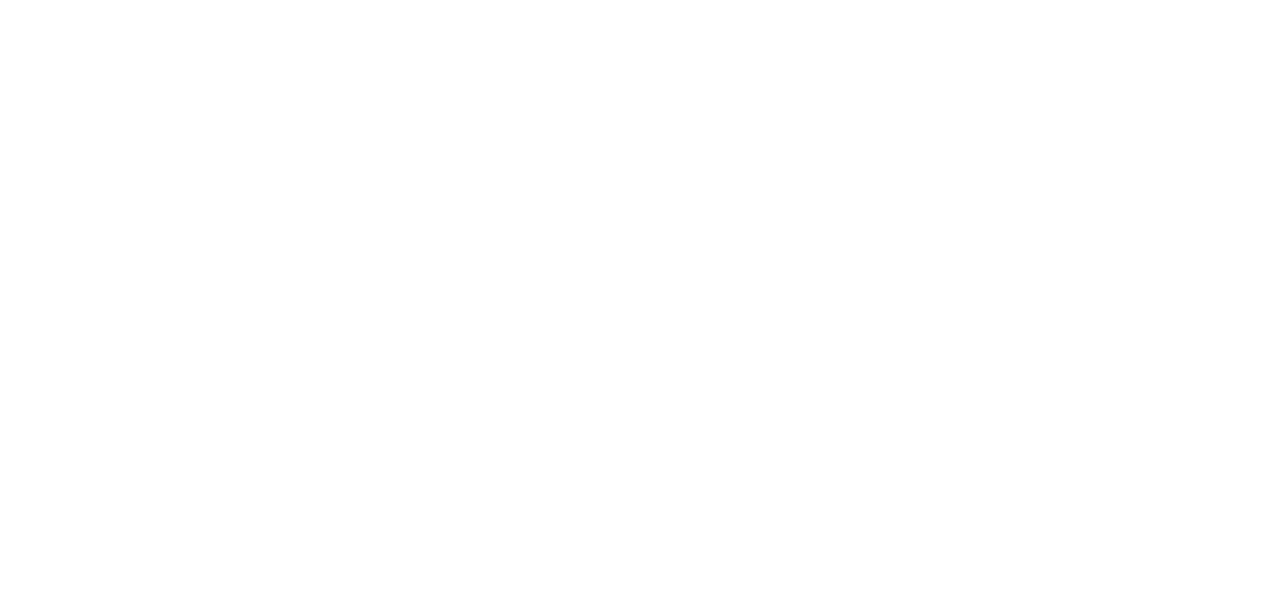
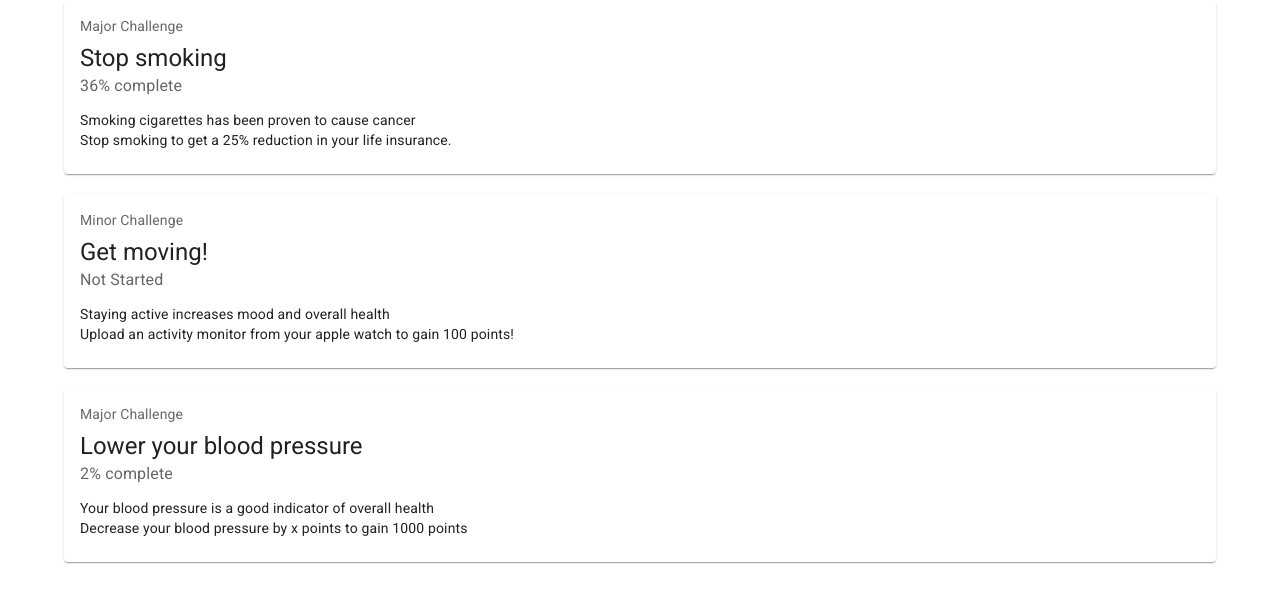
Before and after one commit to boxkr/sfbetterlife, a React (Create React App) app: page /challenges in a window 1280 px wide. Before the commit this address had no page. Shown: the top 602 px of the page. Built offline with nearby package versions, Linux system fonts and the light colour scheme.

Commit message:
challenge page

```diff
--- a/package.json
+++ b/package.json
@@ -3,6 +3,10 @@
   "version": "0.1.0",
   "private": true,
   "dependencies": {
+    "@emotion/react": "^11.7.1",
+    "@emotion/styled": "^11.6.0",
+    "@fontsource/roboto": "^4.5.2",
+    "@mui/material": "^5.3.1",
     "@testing-library/jest-dom": "^5.16.1",
     "@testing-library/react": "^12.1.2",
     "@testing-library/user-event": "^13.5.0",
--- a/src/App.js
+++ b/src/App.js
@@ -5,6 +5,7 @@ import UserLogin from './components/UserLogin'
 import UserHome from './components/UserHome'
 import DoctorLogin from './components/DoctorLogin'
 import DoctorHome from './components/DoctorHome'
+import ChallengePage from './components/ChallengePage';
 
 function App() {
   return (
@@ -16,6 +17,7 @@ function App() {
           <Route path='/doctorLogin' element={<DoctorLogin/>}/>
           <Route path='/dHome' element={<DoctorHome/>}/>
           <Route path='/uHome' element={<UserHome/>}/>
+          <Route path='/challenges' element={<ChallengePage/>}/>
         </Routes>
       </Router>
   );
--- /dev/null
+++ b/src/components/ChallengePage.js
@@ -0,0 +1,93 @@
+import React from 'react';
+import {Container, Card, CardContent, Typography} from '@mui/material'
+
+function ChallengePage() {
+
+
+
+    const card1 = (<React.Fragment>
+        <CardContent>
+          <Typography sx={{ fontSize: 14 }} color="text.secondary" gutterBottom>
+            Major Challenge
+          </Typography>
+          <Typography variant="h5" component="div">
+            Stop smoking
+          </Typography>
+          <Typography sx={{ mb: 1.5 }} color="text.secondary">
+            36% complete
+          </Typography>
+          <Typography variant="body2">
+            Smoking cigarettes has been proven to cause cancer
+            <br></br>
+            Stop smoking to get a 25% reduction in your life insurance.
+          </Typography>
+        </CardContent>
+      </React.Fragment>);
+
+    const card2 = (<React.Fragment>
+        <CardContent>
+          <Typography sx={{ fontSize: 14 }} color="text.secondary" gutterBottom>
+            Minor Challenge
+          </Typography>
+          <Typography variant="h5" component="div">
+            Get moving!
+          </Typography>
+          <Typography sx={{ mb: 1.5 }} color="text.secondary">
+            Not Started
+          </Typography>
+          <Typography variant="body2">
+            Staying active increases mood and overall health
+            <br></br>
+            Upload an activity monitor from your apple watch to gain 100 points!
+          </Typography>
+        </CardContent>
+      </React.Fragment>
+
+    );
+
+    const card3 = (<React.Fragment>
+        <CardContent>
+          <Typography sx={{ fontSize: 14 }} color="text.secondary" gutterBottom>
+            Major Challenge
+          </Typography>
+          <Typography variant="h5" component="div">
+            Lower your blood pressure
+          </Typography>
+          <Typography sx={{ mb: 1.5 }} color="text.secondary">
+            2% complete
+          </Typography>
+          <Typography variant="body2">
+            Your blood pressure is a good indicator of overall health
+            <br></br>
+            Decrease your blood pressure by {'x'} points to gain 1000 points
+          </Typography>
+        </CardContent>
+      </React.Fragment>
+
+    );
+
+
+    return (
+
+        <Container>
+            <Card>
+                {card1}
+            </Card>
+            <br/>
+            <Card>
+                {card2}
+            </Card>
+            <br/>
+            <Card>
+                {card3}
+            </Card>
+
+
+        </Container>
+    )
+
+
+}
+
+
+export default ChallengePage
--- a/src/components/LandingPage.js
+++ b/src/components/LandingPage.js
@@ -4,7 +4,15 @@ function LandingPage() {
 
     return (
 
-        <div>Landing Page</div>
+        <div>
+
+
+
+            <p>LandingPage</p>
+
+
+
+        </div>
     )
 
 
--- a/src/components/UserHome.js
+++ b/src/components/UserHome.js
@@ -1,10 +1,45 @@
-import React from 'react';
+import React, {useEffect, useState} from 'react';
+import './userHomeStyles.css'
+import '@fontsource/roboto/300.css';
+import '@fontsource/roboto/400.css';
+import '@fontsource/roboto/500.css';
+import '@fontsource/roboto/700.css';
+import ChallengePage from './ChallengePage'
+import {useNavigate} from 'react-router-dom'
+import { Typography,Paper, Container, Fab } from '@mui/material'
 
 function UserHome() {
 
+
+    const currentUser = {username: "placeholder user"};
+    const navigate = useNavigate();
+
     return (
 
-        <div>User home page</div>
+
+        <Container >
+
+            <div className='welcome'>
+                <Typography sx={{fontSize: '40px'}} component='h1' varient='h1'>Welcome {currentUser.username}</Typography>
+            </div>
+
+            <div className='amount'>
+                <Paper sx={{padding: '50px', marginTop: '-60px'}}display="inline-block" elevation={3}>
+                    <Typography sx={{fontSize: '25px'}} className='amttext' varient='h6'>You're spending: 100</Typography>
+                </Paper>
+            </div>
+
+            <div className='challenges'>
+                <Fab onClick={()=>{navigate('/challenges')}} variant="extended" sx={{backgroundColor: '#c94b59', marginTop: '-60px'}}>
+                    Challenges
+                </Fab>
+            </div>
+
+
+
+
+
+        </Container>
     )
 
 
--- /dev/null
+++ b/src/components/userHomeStyles.css
@@ -0,0 +1,37 @@
+.container {
+
+    justify-content: center;
+    align-items: center;
+    flex: 1;
+    flex-direction: column;
+    background-color: white;
+    height: 100%;
+
+}
+
+.welcome{
+    justify-content: center;
+    align-items: center;
+    margin: 0 auto;
+    text-align: center;
+    margin-top: 15%;
+
+}
+
+.amount {
+    text-align: center;
+    width: 30%;
+    height: 30%;
+    margin-left: 35%;
+    margin-top: 15%;
+    justify-content: center;
+}
+
+.amttxt {
+    margin-top: 100%;
+}
+
+.challenges {
+    margin-left: 45%;
+    margin-top: 15%;
+}
```
Also changed, not shown: 1 other file (tests, documents, lock files or other folders).
